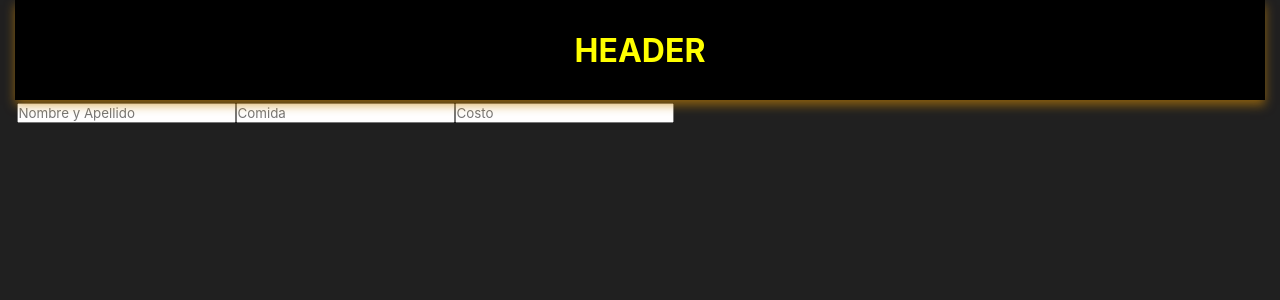
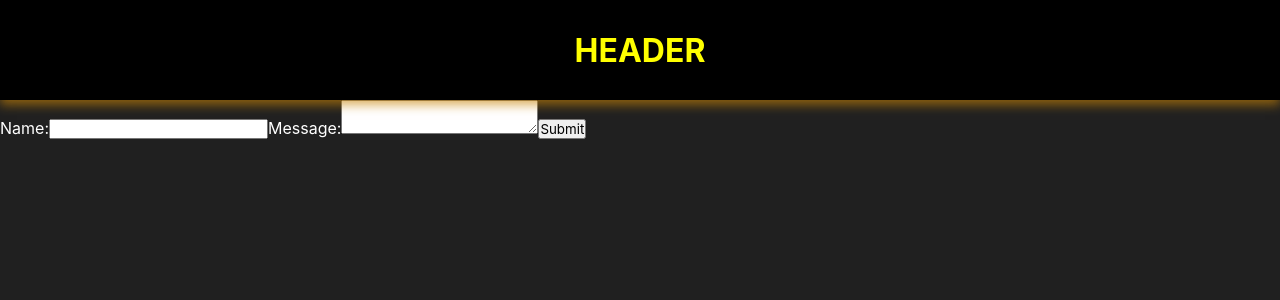
Before and after one commit to elifred2022/agapeapp, a React (Create React App) app: page / in a window 1280 px wide. Shown: the top 300 px of the page. Built offline with nearby package versions, Linux system fonts and the light colour scheme.

Commit message:
modificando todo desde principio con gpt

```diff
--- a/src/App.js
+++ b/src/App.js
@@ -1,12 +1,12 @@
-import { Formintro } from "./components/formintro/Formintro";
+import ContactForm from "./components/comidas/Comidaintro";
 import Header from "./components/header/Header";
 
 function App() {
   return (
-    <div className="App">
+    <main className="bg-dark vh-100 text-white">
       <Header />
-      <Formintro />
-    </div>
+      <ContactForm />
+    </main>
   );
 }
 
--- /dev/null
+++ b/src/components/comidas/Comidaintro.jsx
@@ -0,0 +1,57 @@
+import React, { useState } from 'react';
+
+const ContactForm = () => {
+ const [formState, setFormState] = useState({
+    name: '',
+    email: '',
+    message: ''
+ });
+
+ const handleChange = (event) => {
+    const { name, value } = event.target;
+    setFormState({ ...formState, [name]: value });
+ };
+
+ const handleSubmit = (event) => {
+    event.preventDefault();
+    submitForm(formState);
+ };
+
+ const submitForm = (formData) => {
+    // Lógica para enviar los datos del formulario
+    console.log(formData);
+ };
+
+ return (
+    <form onSubmit={handleSubmit}>
+      <label htmlFor="name">Name:</label>
+      <input type="text" id="name" name="name" value={formState.name} onChange={handleChange} />
+
+
+
+      <label htmlFor="message">Message:</label>
+      <textarea id="message" name="message" value={formState.message} onChange={handleChange} />
+
+      <button type="submit">Submit</button>
+    </form>
+ );
+};
+
+export default ContactForm;
+
+/*
+Para hacer un formulario en React JS que envíe datos, puedes seguir estos pasos:
+
+Crea un nuevo componente llamado "ContactForm" y define un estado llamado "formState" que tenga propiedades para almacenar los valores de los campos del formulario.
+
+Dentro del componente "ContactForm", crea un formulario HTML con campos de entrada para el nombre, correo electrónico y mensaje.
+
+Utiliza el evento "onChange" para cada campo de entrada y actualiza el estado "formState" cuando los valores de los campos cambien.
+
+A continuación, crea una función llamada "handleSubmit" que se ejecutará cuando el usuario envíe el formulario. Esta función debe evitar el comportamiento predeterminado del evento de envío utilizando "event.preventDefault()" y luego llamar a otra función (por ejemplo, "submitForm") para manejar la lógica de envío de datos.
+
+Aquí tienes un ejemplo de cómo se vería el componente "ContactForm":
+
+Para capturar los datos del formulario, puedes utilizar el evento "onSubmit" en el componente "ContactForm" como se muestra en el ejemplo anterior. Cuando el usuario envíe el formulario, la función "handleSubmit" se ejecutará y llamará a la función "submitForm" para manejar la lógica de envío de datos.
+En este caso, la función "submitForm" simplemente muestra los datos del formulario en la consola del navegador. Puedes reemplazar esta función con la lógica que desees utilizar para enviar los datos a tu servidor o almacenarlos en la base de datos local.
+*/
--- a/src/components/formintro/Formintro.jsx
+++ /dev/null
@@ -1,18 +0,0 @@
-import React from "react";
-
-export const Formintro = () => {
-    return (
-        <form className="formulario">
-            <div className="container">
-                <input type="text" placeholder="Nombre y Apellido" className="usuario"></input>
-            </div>
-            <div className="container">
-                <input type="text" placeholder="Comida" className="comida"></input>
-            </div>
-            <div className="container">
-                <input type="number" placeholder="Costo" className="costComida"></input>
-            </div>
-        </form>
-
-    )
-}
--- a/src/index.js
+++ b/src/index.js
@@ -1,15 +1,11 @@
-import React from 'react';
-import ReactDOM from 'react-dom/client';
-import './index.css';
-import App from './App';
-import reportWebVitals from './reportWebVitals';
+import React from "react";
+import ReactDOM from "react-dom/client";
+import "./index.css";
+import App from "./App";
+import reportWebVitals from "./reportWebVitals";
 
-const root = ReactDOM.createRoot(document.getElementById('root'));
-root.render(
-  <React.StrictMode>
-    <App />
-  </React.StrictMode>
-);
+const root = ReactDOM.createRoot(document.getElementById("root"));
+root.render(<App />);
 
 // If you want to start measuring performance in your app, pass a function
 // to log results (for example: reportWebVitals(console.log))
```
Also changed, not shown: src/components/comidas/Rowcomida.jsx (added), src/components/comidas/Tablacomida.jsx (added).
